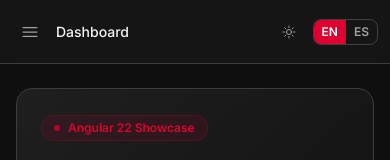
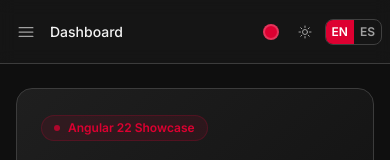
Before and after one commit to issedgar/angular-22-app, an Angular app: page / in a window 390 px wide. Shown: the top 160 px of the page. Built offline with nearby package versions, Linux system fonts and the light colour scheme.

Commit message:
add selected color primary in mobil

```diff
--- a/src/app/layout/navbar/navbar.ts
+++ b/src/app/layout/navbar/navbar.ts
@@ -28,7 +28,7 @@ const ROUTE_LABEL_KEYS: Record<string, string> = {
   selector: 'app-navbar',
   imports: [TranslatePipe],
   template: `
-    <header class="h-16 flex items-center px-3 sm:px-4 gap-2 sm:gap-3 bg-surface-800/80 backdrop-blur-sm border-b border-neutral-800 shrink-0 z-[60] shadow-card">
+    <header class="h-16 flex items-center px-2 sm:px-4 gap-1.5 sm:gap-3 bg-surface-800/80 backdrop-blur-sm border-b border-neutral-800 shrink-0 z-[60] shadow-card">
       <!-- Mobile hamburger -->
       <button
         class="lg:hidden p-2 rounded-lg text-neutral-400 hover:text-neutral-100 hover:bg-neutral-800 focus-visible:outline focus-visible:outline-2 focus-visible:outline-offset-2 focus-visible:outline-angular-red transition-colors"
@@ -54,7 +54,7 @@ const ROUTE_LABEL_KEYS: Record<string, string> = {
       </button>
 
       <!-- Breadcrumb -->
-      <nav class="flex min-w-0 max-w-[9rem] items-center gap-2 text-sm sm:max-w-none" aria-label="Breadcrumb">
+      <nav class="flex min-w-0 max-w-[7rem] items-center gap-2 text-sm sm:max-w-none" aria-label="Breadcrumb">
         <ol class="flex items-center gap-2 list-none m-0 p-0">
           <li class="text-neutral-500 hidden sm:inline">
             {{ 'navbar.appName' | translate : ts.currentLanguage() }}
@@ -67,10 +67,10 @@ const ROUTE_LABEL_KEYS: Record<string, string> = {
       <div class="flex-1"></div>
 
       <!-- Primary color picker -->
-      <div class="relative hidden items-center sm:flex">
+      <div class="relative flex items-center">
         <button
           (click)="toggleColorPicker()"
-          class="p-2 rounded-lg text-neutral-400 hover:text-neutral-100 hover:bg-neutral-800 focus-visible:outline focus-visible:outline-2 focus-visible:outline-offset-2 focus-visible:outline-angular-red transition-colors"
+          class="p-1.5 sm:p-2 rounded-lg text-neutral-400 hover:text-neutral-100 hover:bg-neutral-800 focus-visible:outline focus-visible:outline-2 focus-visible:outline-offset-2 focus-visible:outline-angular-red transition-colors"
           [title]="'theme.primary' | translate : ts.currentLanguage()"
           type="button"
           [attr.aria-label]="'theme.primary' | translate : ts.currentLanguage()"
@@ -82,7 +82,7 @@ const ROUTE_LABEL_KEYS: Record<string, string> = {
       <!-- Theme toggle -->
       <button
         (click)="appearance.toggleTheme()"
-        class="p-2 rounded-lg text-neutral-400 hover:text-neutral-100 hover:bg-neutral-800 focus-visible:outline focus-visible:outline-2 focus-visible:outline-offset-2 focus-visible:outline-angular-red transition-colors"
+        class="p-1.5 sm:p-2 rounded-lg text-neutral-400 hover:text-neutral-100 hover:bg-neutral-800 focus-visible:outline focus-visible:outline-2 focus-visible:outline-offset-2 focus-visible:outline-angular-red transition-colors"
         [title]="'theme.toggle' | translate : ts.currentLanguage()"
         type="button"
         [attr.aria-label]="'theme.toggle' | translate : ts.currentLanguage()"
@@ -108,7 +108,7 @@ const ROUTE_LABEL_KEYS: Record<string, string> = {
           <button
             (click)="switchLang(lang)"
             type="button"
-            class="px-2 py-1.5 text-xs font-semibold uppercase transition-colors leading-none sm:px-2.5 focus-visible:outline focus-visible:outline-2 focus-visible:outline-offset-[-2px] focus-visible:outline-angular-red"
+            class="px-1.5 py-1.5 text-xs font-semibold uppercase transition-colors leading-none sm:px-2.5 focus-visible:outline focus-visible:outline-2 focus-visible:outline-offset-[-2px] focus-visible:outline-angular-red"
             [class]="ts.currentLanguage() === lang
               ? 'bg-angular-red text-white'
               : 'text-neutral-400 hover:text-neutral-100 hover:bg-neutral-800'"
@@ -128,7 +128,7 @@ const ROUTE_LABEL_KEYS: Record<string, string> = {
     <!-- Color picker portado fuera del header para escapar su stacking context (backdrop-blur crea uno nuevo) -->
     @if (colorPickerOpen()) {
       <div class="fixed inset-0 z-[199]" (click)="colorPickerOpen.set(false)"></div>
-      <div class="fixed top-16 right-4 z-[200] rounded-xl border border-neutral-700 bg-surface-800 shadow-elevated p-3 min-w-44">
+      <div class="fixed top-16 right-2 z-[200] rounded-xl border border-neutral-700 bg-surface-800 shadow-elevated p-3 min-w-44 sm:right-4">
         <p class="text-[10px] uppercase tracking-wider text-neutral-500 mb-2 px-1">
           {{ 'theme.primary' | translate : ts.currentLanguage() }}
         </p>
```
